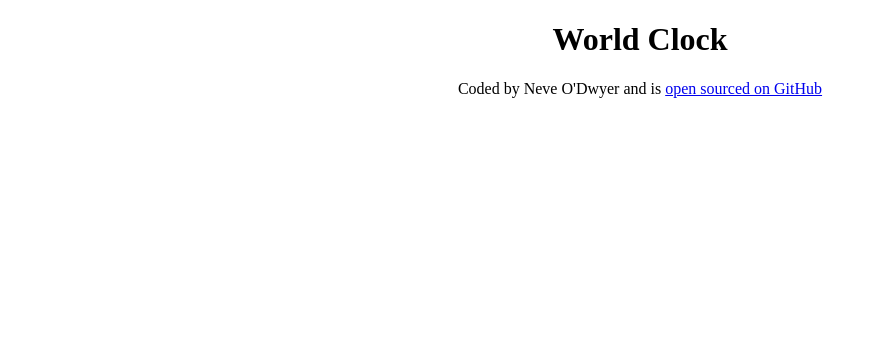
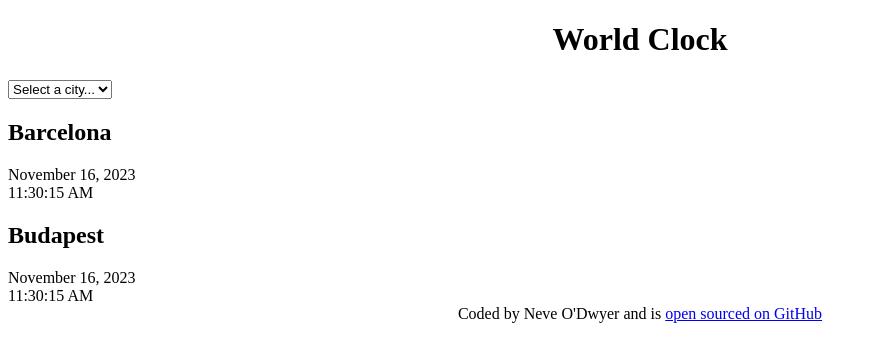
Before and after one commit to Neveod/world-clock, a plain HTML site: page index.html in a window 1280 px wide. Shown: the whole page, without its empty margins (0-877 px from the left). Drawn offline with Linux system fonts and the light colour scheme.

Commit message:
Added the basic html

```diff
--- a/index.html
+++ b/index.html
@@ -7,7 +7,25 @@
     <title>World Clock</title>
   </head>
   <body>
-    <h1>World Clock</h1>
+    <div class="container">
+      <h1>World Clock</h1>
+      <select name="" id="">
+        <option value="">Select a city...</option>
+        <option value="kenya">Kenya</option>
+        <option value="dublin">Dublin</option>
+        <option value="vancouver">Vancouver</option>
+      </select>
+      <div class="city">
+        <h2>Barcelona</h2>
+        <div class="date">November 16, 2023</div>
+        <div class="time">11:30:15 AM</div>
+      </div>
+      <div class="city">
+        <h2>Budapest</h2>
+        <div class="date">November 16, 2023</div>
+        <div class="time">11:30:15 AM</div>
+      </div>
+    </div>
     <footer>
       Coded by Neve O'Dwyer and is
       <a href="https://github.com/Neveod/world-clock" target="_blank"
```
Also changed, not shown: 1 other file.
